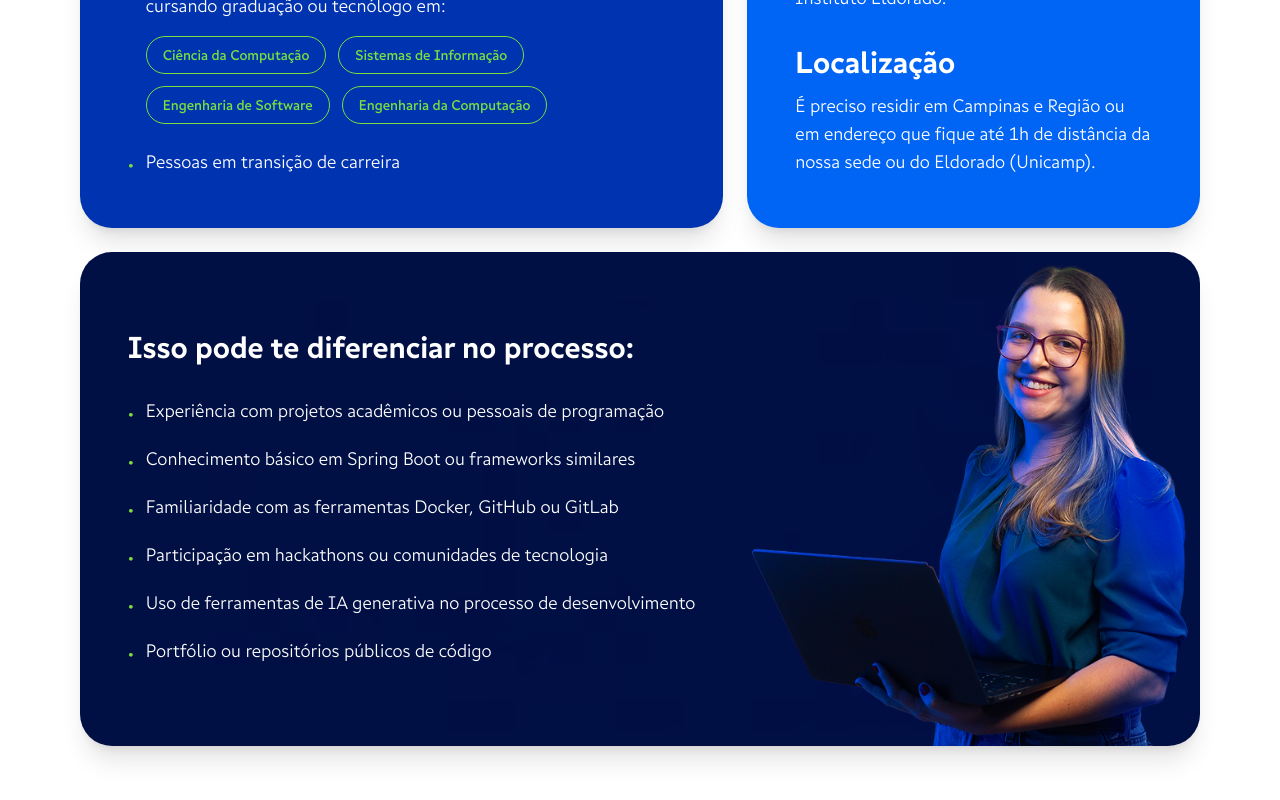
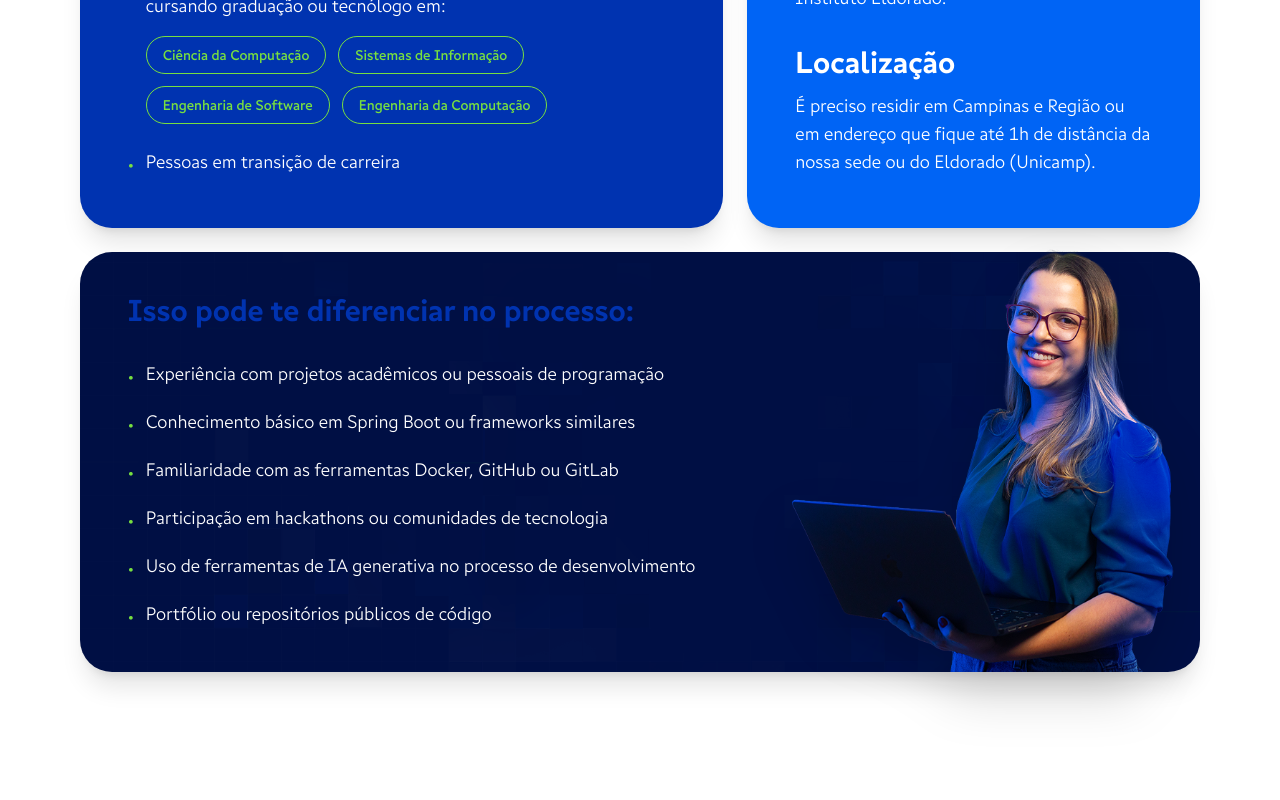
Before and after one commit to Uriel3coletivo/formacao-devs-ia, a Next.js app: page / in a window 1280 px wide. Shown: the part 6254-7054 px from the top of the page. After the commit the page ends 7022 px from the top, so only its background shows below. Built offline with nearby package versions, Linux system fonts and the light colour scheme.

Commit message:
Update PreRequisitos.jsx

```diff
--- a/src/components/PreRequisitos.jsx
+++ b/src/components/PreRequisitos.jsx
@@ -23,7 +23,6 @@ export default function PreRequisitos() {
     <section id="requisitos" className="bg-white py-24 relative z-10">
       <div className="container-custom">
 
-        {/* Título */}
         <motion.h2
           initial={{ opacity: 0, y: 30 }}
           whileInView={{ opacity: 1, y: 0 }}
@@ -34,6 +33,7 @@ export default function PreRequisitos() {
           &lt;/Pré-requisitos para embarcar <br className="hidden md:block"/> nessa jornada de crescimento&gt;
         </motion.h2>
 
+        {/* Linha de Cima (2 Cards) */}
         <div className="grid lg:grid-cols-12 gap-6 mb-6">
 
           {/* CARD 1: Quem pode se candidatar (AZUL MÉDIO) */}
@@ -42,9 +42,10 @@ export default function PreRequisitos() {
             whileInView={{ opacity: 1, y: 0 }}
             viewport={{ once: true, margin: "-100px" }}
             transition={{ duration: 0.6 }}
-            className="col-span-12 lg:col-span-7 bg-[#0033b0] rounded-[32px] p-8 md:p-12 shadow-xl"
+            className="col-span-12 lg:col-span-7 bg-[#0033b0] rounded-[32px] p-8 md:p-12 shadow-xl relative z-10"
           >
-            <h3 className="text-2xl md:text-3xl font-bold text-white mb-6">Quem pode se candidatar:</h3>
+            {/* Título Corrigido para Verde */}
+            <h3 className="text-2xl md:text-3xl font-bold text-[#77df40] mb-6">Quem pode se candidatar:</h3>
             <ul className="space-y-6">
               <li className="text-white font-light text-lg flex gap-3">
                 <span className="text-[#77df40] mt-1">•</span>
@@ -66,13 +67,13 @@ export default function PreRequisitos() {
             </ul>
           </motion.div>
 
-          {/* CARD 2: Disponibilidade e Localização (AZUL OFICIAL) */}
+          {/* CARD 2: Disponibilidade (AZUL OFICIAL) */}
           <motion.div
             initial={{ opacity: 0, y: 30 }}
             whileInView={{ opacity: 1, y: 0 }}
             viewport={{ once: true, margin: "-100px" }}
             transition={{ duration: 0.6, delay: 0.2 }}
-            className="col-span-12 lg:col-span-5 bg-[#0064f5] rounded-[32px] p-8 md:p-12 shadow-xl flex flex-col justify-center"
+            className="col-span-12 lg:col-span-5 bg-[#0064f5] rounded-[32px] p-8 md:p-12 shadow-xl flex flex-col justify-center relative z-10"
           >
             <div className="mb-8">
               <h3 className="text-2xl md:text-3xl font-bold text-white mb-3">Disponibilidade</h3>
@@ -86,21 +87,24 @@ export default function PreRequisitos() {
 
         </div>
 
-        {/* CARD 3: Diferenciais + Imagem (AZUL MARINHO + PIXELS) */}
+        {/* CARD 3: Diferenciais + Imagem Vazando (AZUL MARINHO) */}
         <motion.div
           initial={{ opacity: 0, y: 30 }}
           whileInView={{ opacity: 1, y: 0 }}
           viewport={{ once: true, margin: "-100px" }}
           transition={{ duration: 0.6, delay: 0.4 }}
-          className="bg-[#000f44] rounded-[32px] overflow-hidden shadow-xl flex flex-col lg:flex-row relative"
+          // Removi o overflow-hidden para a moça poder vazar!
+          className="bg-[#000f44] rounded-[32px] shadow-xl flex flex-col lg:flex-row relative z-20"
         >
-          {/* Textura de Pixels restrita a este card (Opacidade 20% para não atrapalhar leitura) */}
-          <div className="absolute inset-0 z-0 pointer-events-none opacity-20">
+          {/* Efeito Pixels (Opacidade 60%) - Apenas no fundo do card, não sobrepõe o texto */}
+          <div className="absolute inset-0 z-0 pointer-events-none opacity-60 rounded-[32px] overflow-hidden">
             <img src="/images/Pixels.png" alt="" className="w-full h-full object-cover" />
           </div>
 
-          <div className="p-8 md:p-12 lg:w-3/5 flex flex-col justify-center relative z-10">
-            <h3 className="text-2xl md:text-3xl font-bold text-white mb-8">Isso pode te diferenciar no processo:</h3>
+          {/* Lado Esquerdo: Textos (Reduzi o padding para o card ficar mais baixo) */}
+          <div className="p-8 md:px-12 md:py-10 lg:w-[65%] flex flex-col justify-center relative z-10">
+            {/* Título Corrigido para Azul Médio */}
+            <h3 className="text-2xl md:text-3xl font-bold text-[#0033b0] mb-8">Isso pode te diferenciar no processo:</h3>
             <ul className="space-y-4">
               {diferenciais.map((item, i) => (
                 <li key={i} className="text-white font-light text-base md:text-lg flex gap-3">
@@ -111,13 +115,22 @@ export default function PreRequisitos() {
             </ul>
           </div>
 
-          <div className="lg:w-2/5 h-[300px] lg:h-auto relative z-10">
-            <img
-              src="/images/Moca-Requisitos.png"
-              alt="Colaboradora Agibank"
-              className="w-full h-full object-cover"
-              onError={(e) => { e.target.src = "https://placehold.co/600x800/000f44/ffffff?text=Moça+com+Laptop" }}
-            />
+          {/* Lado Direito: A Moça Vazando para Cima */}
+          <div className="lg:w-[35%] relative flex justify-center items-end">
+            {/* A Mágica do Vazamento: -mt-24 puxa a imagem para rasgar o teto do card */}
+            <motion.div
+              initial={{ opacity: 0, y: 50 }}
+              whileInView={{ opacity: 1, y: 0 }}
+              viewport={{ once: true }}
+              transition={{ type: "spring", stiffness: 50, delay: 0.6 }}
+              className="relative w-full h-[350px] lg:h-auto lg:absolute lg:bottom-0 lg:-mt-24 lg:right-4 z-30"
+            >
+              <img
+                src="/images/Moca-Requisitos.png"
+                alt="Colaboradora Agibank"
+                className="w-full h-full object-contain object-bottom drop-shadow-2xl"
+              />
+            </motion.div>
           </div>
         </motion.div>
 
```
